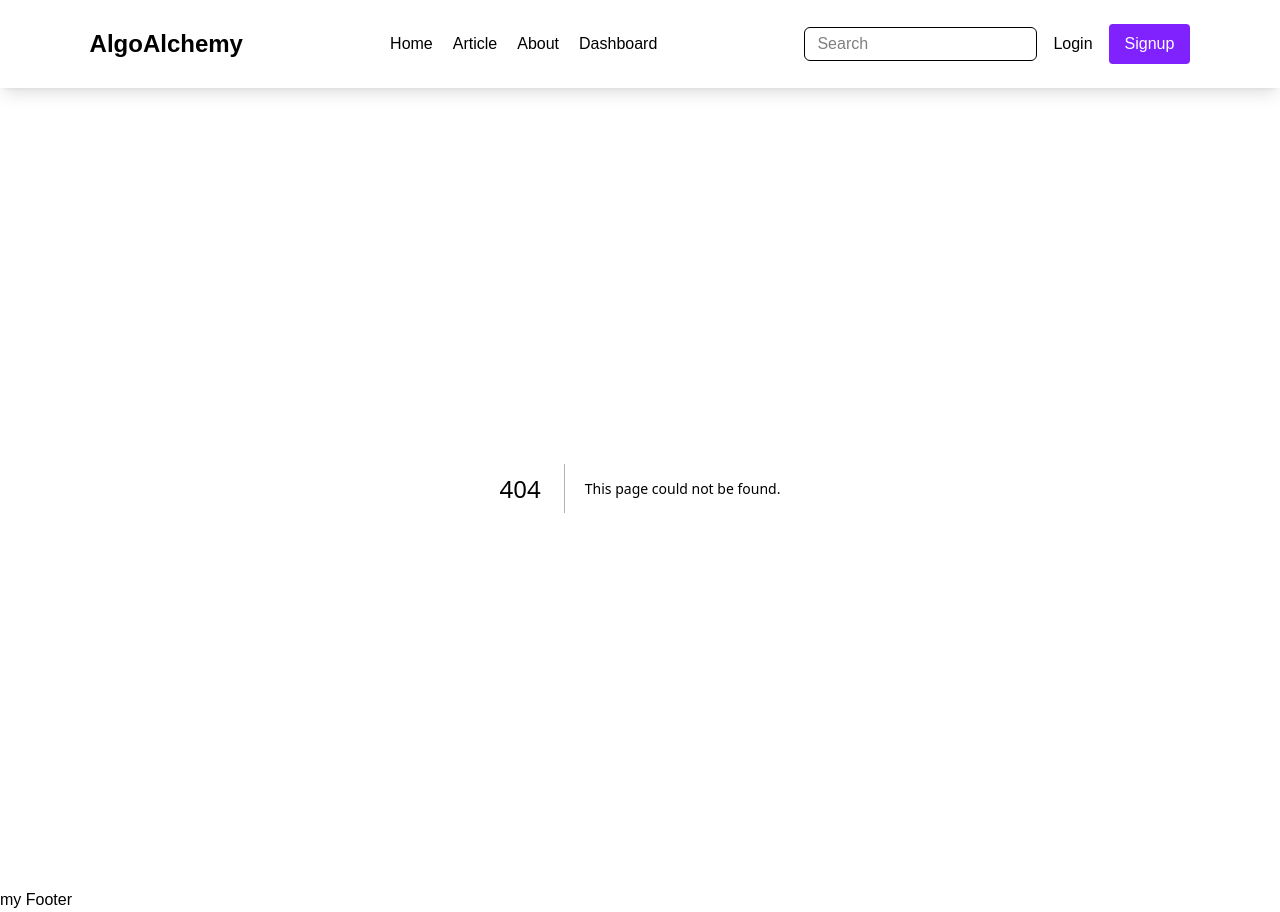
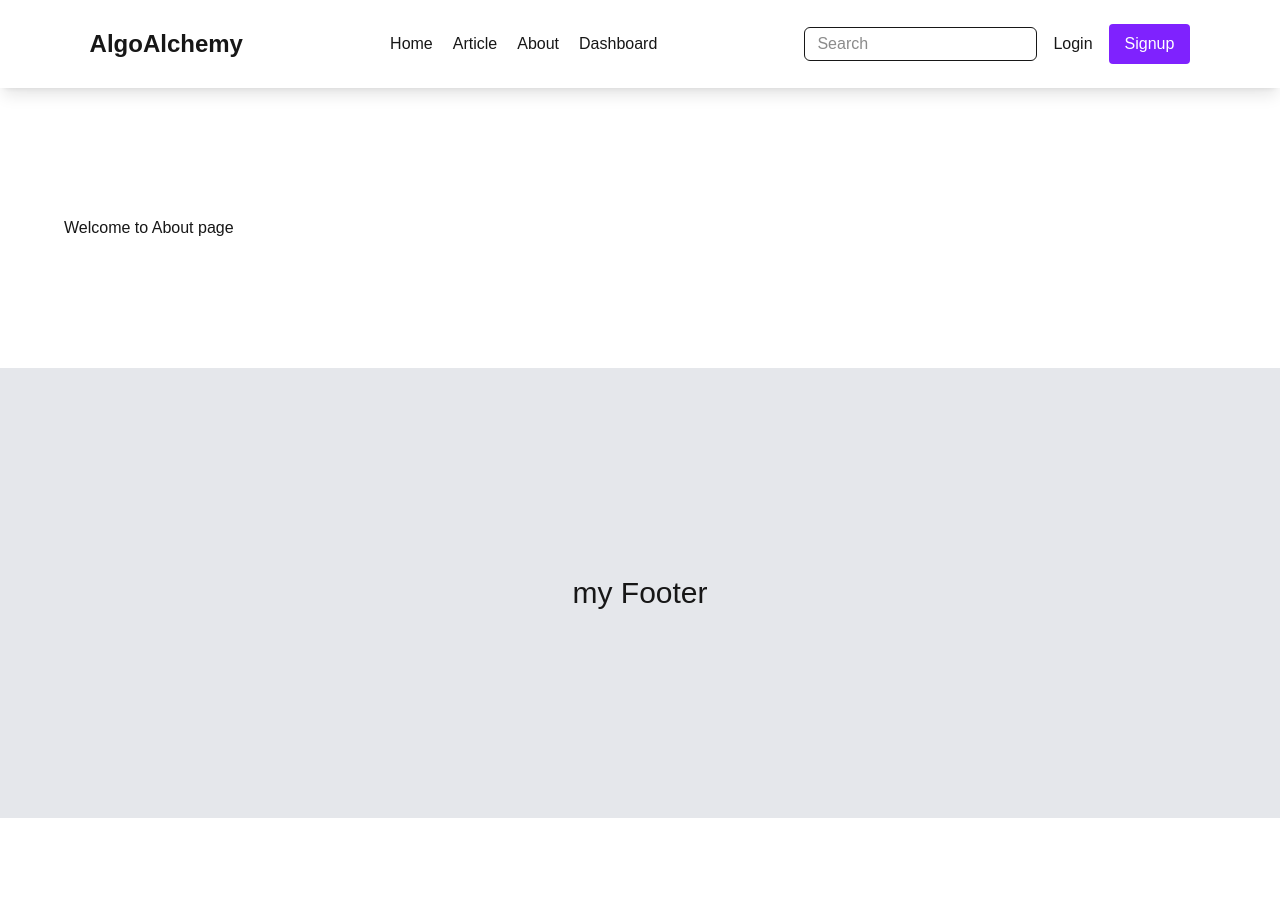
Before and after one commit to MuhammadDan/blog-app, a Next.js app: page /about in a window 1280 px wide. Before the commit this address had no page. After the commit the page ends 818 px from the top, so only its background shows below. Built offline with nearby package versions, Linux system fonts and the light colour scheme.

Commit message:
My fourth day

```diff
--- /dev/null
+++ b/app/Dashboard/page.js
@@ -0,0 +1,9 @@
+import React from 'react'
+
+const Dashboard = () => {
+  return (
+    <div>Welcome to Dashboard page </div>
+  )
+}
+
+export default Dashboard
--- /dev/null
+++ b/app/about/page.js
@@ -0,0 +1,9 @@
+import React from 'react'
+
+const about = () => {
+  return (
+    <div>Welcome to About page</div>
+  )
+}
+
+export default about
--- /dev/null
+++ b/app/article/page.js
@@ -0,0 +1,9 @@
+import React from 'react'
+
+const article = () => {
+  return (
+    <div>Welcome to Article page</div>
+  )
+}
+
+export default article
--- a/app/layout.js
+++ b/app/layout.js
@@ -45,7 +45,7 @@ const menus = [
   // },
   {
     label: 'Dashboard',
-    href: '/dashboard',
+    href: '/Dashboard',
     button: false
   },
 ]
@@ -57,7 +57,7 @@ export default function RootLayout({ children }) {
         className={`${geistSans.variable} ${geistMono.variable} antialiased`}
       >
         <nav className="px-[7%] bg-white shadow-lg sticky top-0 left-0 w-full py-6 flex justify-between items-center">
-          <h1 className="text-left text-2xl font-bold">AlgoAlchemy</h1>
+          <Link href="/" className="text-left text-2xl font-bold">AlgoAlchemy</Link>
           <div className="flex gap-5 justify-center flex-1 items-center">
           {
             menus.map((item,index)=>(
@@ -75,8 +75,8 @@ export default function RootLayout({ children }) {
 
           </div>
         </nav>
-        <section>{children}</section>
-        <footer>my Footer</footer>
+        <section className="px-[5%] py-[10%]">{children}</section>
+        <footer className="bg-gray-200 h-[450px] flex items-center justify-center text-3xl">my Footer</footer>
       </body>
     </html>
   );
```
Also changed, not shown: public/Understanding.txt.
